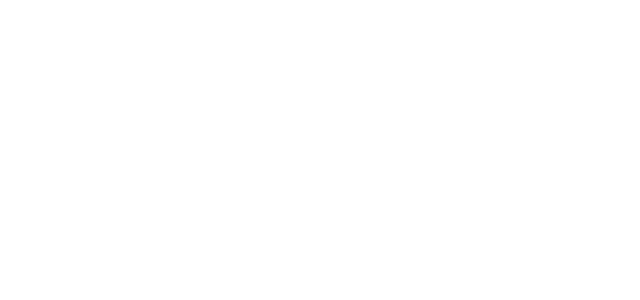
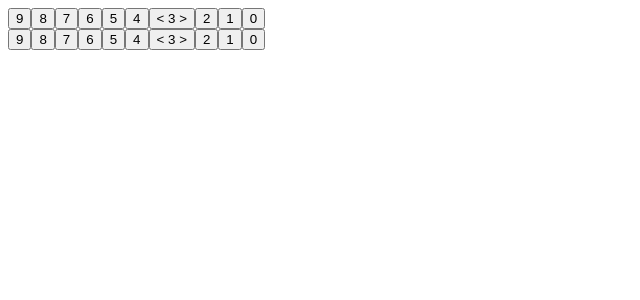
Before and after one commit to lde-moul/elevator, a React app: page / in a window 1280 px wide. Shown: the top 300 px of the page, without its empty margins (0-640 px from the left). Built offline with nearby package versions, Linux system fonts and the light colour scheme; no server answers.

Commit message:
Add elevator buttons

```diff
--- a/src/client/components/ElevatorPanel.tsx
+++ b/src/client/components/ElevatorPanel.tsx
@@ -1,9 +1,26 @@
 'use strict';
+
+import FloorButton from './FloorButton';
 
 import React from 'react';
 
 export default () => {
+  const buttons = [
+    <FloorButton floor={9} active={false} />,
+    <FloorButton floor={8} active={false} />,
+    <FloorButton floor={7} active={false} />,
+    <FloorButton floor={6} active={false} />,
+    <FloorButton floor={5} active={false} />,
+    <FloorButton floor={4} active={false} />,
+    <FloorButton floor={3} active={true} />,
+    <FloorButton floor={2} active={false} />,
+    <FloorButton floor={1} active={false} />,
+    <FloorButton floor={0} active={false} />,
+  ]
+
   return (
-    <div></div>
+    <div>
+      {buttons}
+    </div>
   );
 }
--- /dev/null
+++ b/src/client/components/FloorButton.tsx
@@ -0,0 +1,16 @@
+'use strict';
+
+import React from 'react';
+
+interface FloorButtonProps {
+  floor: number;
+  active: boolean;
+};
+
+export default ({ floor, active }: FloorButtonProps) => {
+  return (
+    <button>
+      {active ? `< ${floor} >` : floor}
+    </button>
+  );
+}
```
